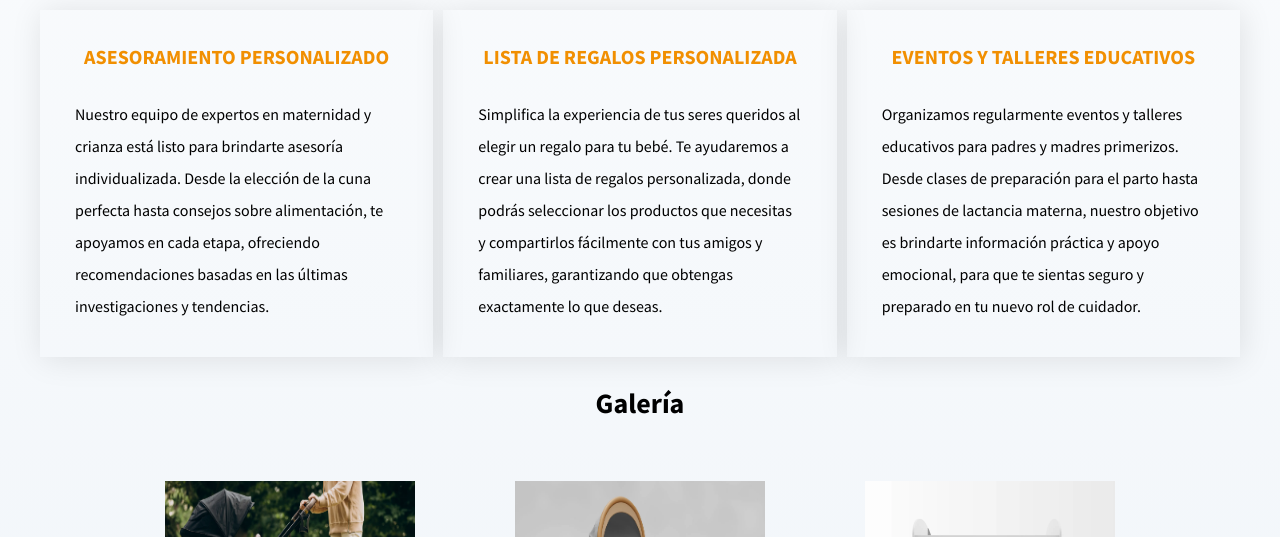
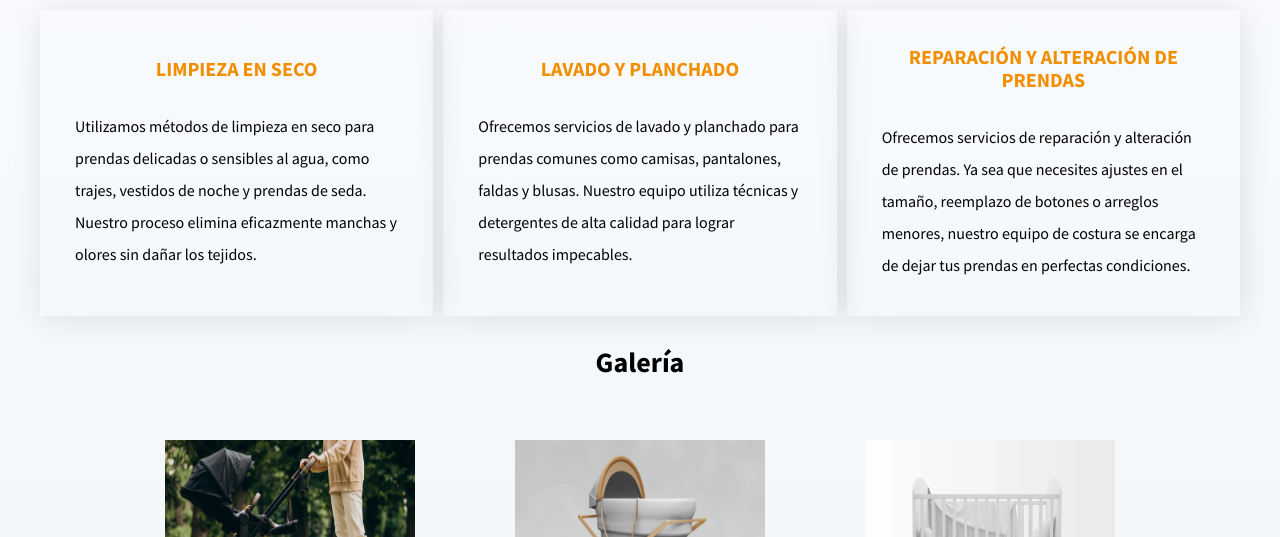
Before and after one commit to PameAl/LandingTintoreria, a plain HTML site: page index.html in a window 1280 px wide. Shown: the part 787-1324 px from the top of the page. Drawn offline with Linux system fonts and the light colour scheme; a script that the page names is missing.

Commit message:
cambio de servicios

```diff
--- a/index.html
+++ b/index.html
@@ -56,23 +56,23 @@
         <div class="servicios">
 
         <section class="servicio">
-            <h3>Asesoramiento Personalizado</h3>
-            <p>Nuestro equipo de expertos en maternidad y crianza está listo para brindarte asesoría individualizada.
-             Desde la elección de la cuna perfecta hasta consejos sobre alimentación, te apoyamos en cada etapa, ofreciendo recomendaciones basadas en las últimas investigaciones y tendencias.</p>
+            <h3>Limpieza en seco</h3>
+            <p>Utilizamos métodos de limpieza en seco para prendas delicadas o sensibles al agua, como trajes,
+            vestidos de noche y prendas de seda. Nuestro proceso elimina eficazmente manchas y olores sin dañar los tejidos.</p>
 
         </section>
 
         <section class="servicio">
-            <h3>Lista de regalos personalizada</h3>
-            <p>Simplifica la experiencia de tus seres queridos al elegir un regalo para tu bebé. Te ayudaremos a crear una lista de regalos personalizada, donde podrás seleccionar los
-            productos que necesitas y compartirlos fácilmente con tus amigos y familiares, garantizando que obtengas exactamente lo que deseas.</p>
+            <h3>Lavado y planchado</h3>
+            <p>Ofrecemos servicios de lavado y planchado para prendas comunes como camisas, pantalones, faldas
+            y blusas. Nuestro equipo utiliza técnicas y detergentes de alta calidad para lograr resultados impecables.</p>
         </section>
 
         <section class="servicio">
 
-            <h3>Eventos y talleres educativos</h3>
-            <p>Organizamos regularmente eventos y talleres educativos para padres y madres primerizos. Desde clases de preparación para el parto hasta sesiones de lactancia materna,
-            nuestro objetivo es brindarte información práctica y apoyo emocional, para que te sientas seguro y preparado en tu nuevo rol de cuidador.</p>
+            <h3>Reparación y alteración de prendas</h3>
+            <p>Ofrecemos servicios de reparación y alteración de prendas. Ya sea que necesites ajustes en el
+            tamaño, reemplazo de botones o arreglos menores, nuestro equipo de costura se encarga de dejar tus prendas en perfectas condiciones.</p>
 
          </section>
     </div><!--.servicio-->
```
